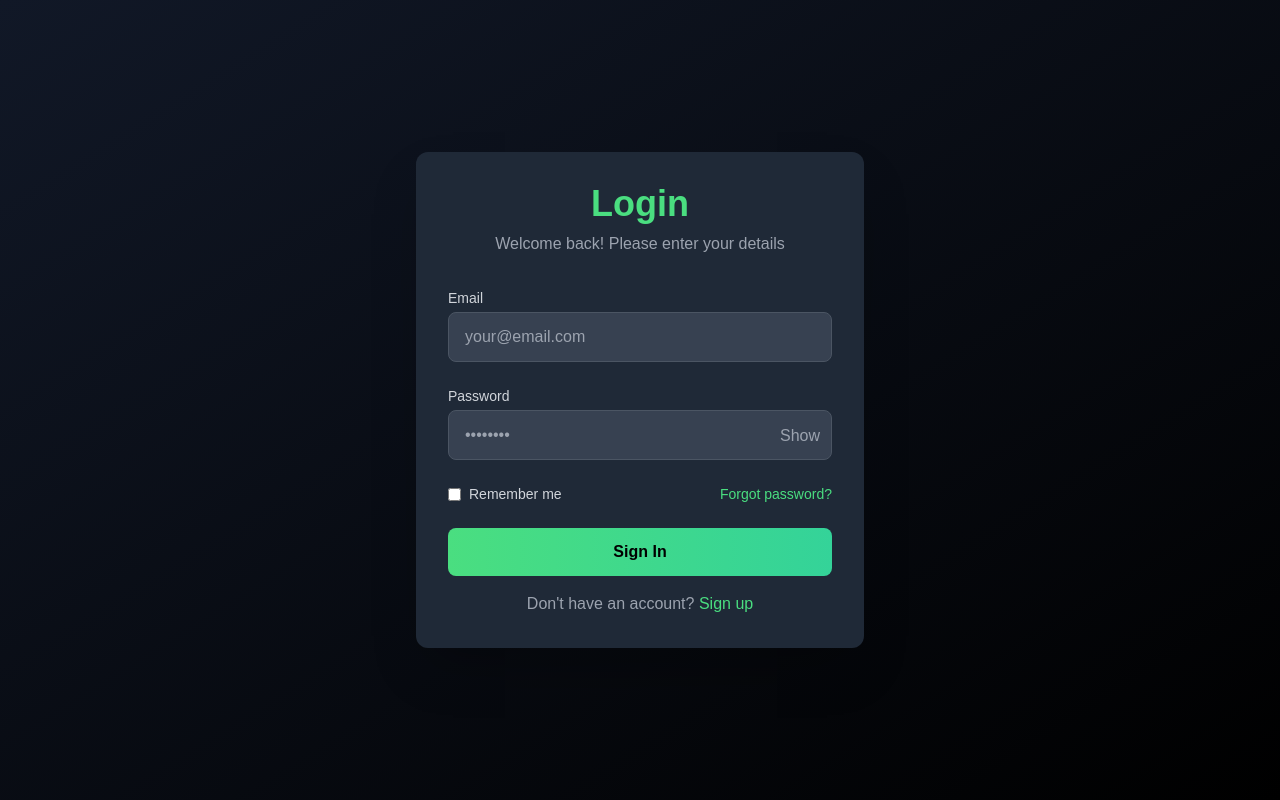
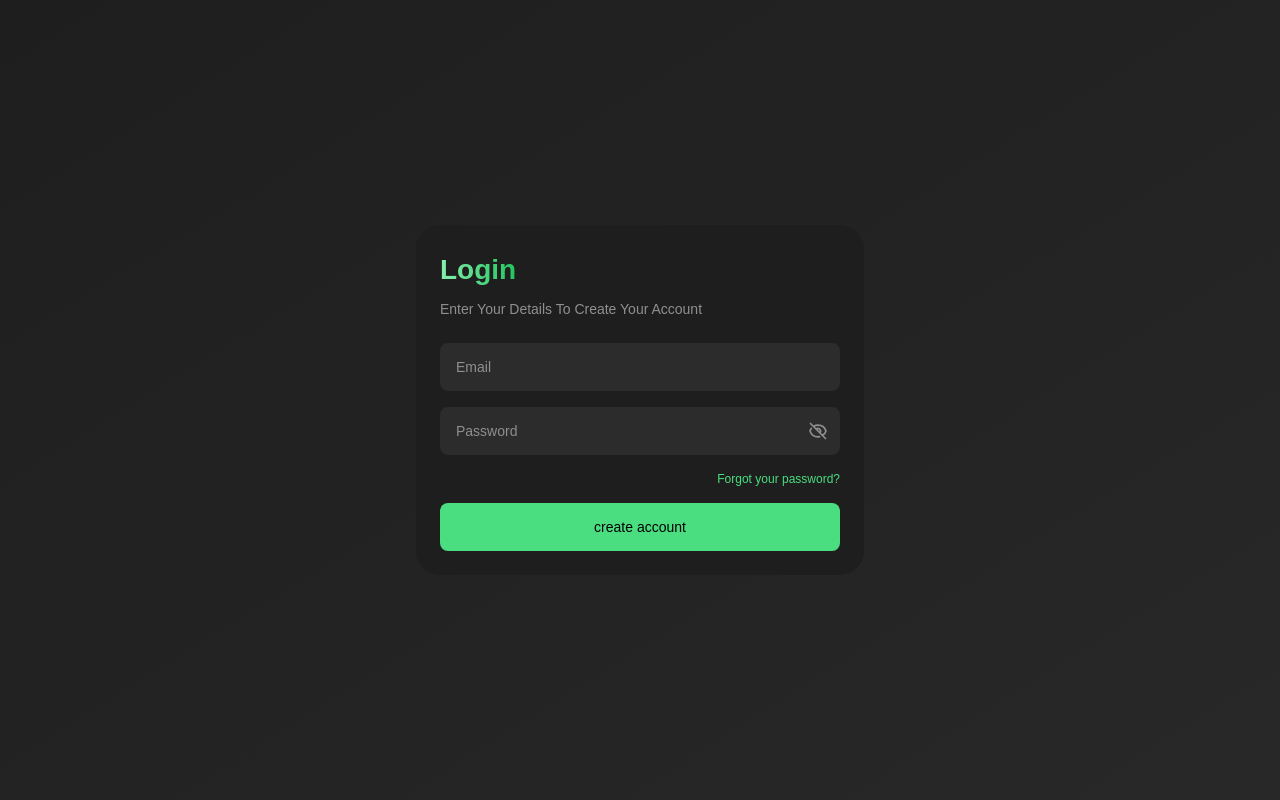
Before and after one commit to SeifEldin15/Sign-Language-Website, a React (Vite) app: page /login in a window 1280 px wide. Built offline with nearby package versions, Linux system fonts and the light colour scheme.

Commit message:
New login

```diff
--- a/src/pages/login.jsx
+++ b/src/pages/login.jsx
@@ -1,68 +1,72 @@
-import React, { useState } from 'react';
+import { useState } from 'react';
 import { Link } from 'react-router-dom';
 
 const Login = () => {
   const [showPassword, setShowPassword] = useState(false);
 
+  const handleSubmit = (e) => {
+    e.preventDefault();
+    // Handle login logic here
+  };
+
   return (
-    <div className="min-h-screen bg-gradient-to-br from-gray-900 to-black flex items-center justify-center p-4">
-      <div className="max-w-md w-full bg-gray-800 rounded-xl p-8 shadow-2xl">
-        <div className="mb-8 text-center">
-          <h1 className="text-4xl font-bold text-green-400 mb-2">Login</h1>
-          <p className="text-gray-400">Welcome back! Please enter your details</p>
+    <div className="min-h-screen bg-gradient-to-br from-[#1E1E1E] via-[#232323] to-[#282828] flex items-center justify-center px-4 h-screen">
+      <div className="max-w-md w-full space-y-6 p-6 bg-[#1E1E1E] rounded-3xl">
+        <div>
+          <h2 className="text-[28px] font-bold bg-gradient-to-r from-green-300 to-green-500 inline-block text-transparent bg-clip-text">
+            Login
+          </h2>
+          <p className="mt-2 text-[#8F8F8F] text-sm">
+            Enter Your Details To Create Your Account
+          </p>
         </div>
 
-        <form className="space-y-6">
+        <form className="space-y-4" onSubmit={handleSubmit}>
+          <div className="space-y-4">
             <div>
-            <label className="text-gray-300 text-sm font-medium mb-1 block">Email</label>
               <input
-              type="email"
-              className="w-full px-4 py-3 rounded-lg bg-gray-700 border border-gray-600 text-white focus:outline-none focus:border-green-400 transition"
-              placeholder="your@email.com"
+                type="text"
+                required
+                className="w-full px-4 py-3.5 bg-[#2C2C2C] rounded-lg text-white placeholder-[#8F8F8F] text-sm focus:outline-none"
+                placeholder="Email"
               />
             </div>
 
             <div className="relative">
-            <label className="text-gray-300 text-sm font-medium mb-1 block">Password</label>
               <input
                 type={showPassword ? "text" : "password"}
-              className="w-full px-4 py-3 rounded-lg bg-gray-700 border border-gray-600 text-white focus:outline-none focus:border-green-400 transition"
-              placeholder="••••••••"
+                required
+                className="w-full px-4 py-3.5 bg-[#2C2C2C] rounded-lg text-white placeholder-[#8F8F8F] text-sm focus:outline-none"
+                placeholder="Password"
               />
               <button
                 type="button"
-              className="absolute right-3 top-[38px] text-gray-400 hover:text-gray-200"
+                className="absolute right-3 top-1/2 -translate-y-1/2"
                 onClick={() => setShowPassword(!showPassword)}
               >
-              {showPassword ? "Hide" : "Show"}
+                <svg className="w-5 h-5 text-[#8F8F8F]" fill="none" stroke="currentColor" viewBox="0 0 24 24">
+                  {showPassword ? (
+                    <path strokeLinecap="round" strokeLinejoin="round" strokeWidth={2} d="M15 12a3 3 0 11-6 0 3 3 0 016 0z" />
+                  ) : (
+                    <path strokeLinecap="round" strokeLinejoin="round" strokeWidth={2} d="M13.875 18.825A10.05 10.05 0 0112 19c-4.478 0-8.268-2.943-9.543-7a9.97 9.97 0 011.563-3.029m5.858.908a3 3 0 114.243 4.243M9.878 9.878l4.242 4.242M9.88 9.88l-3.29-3.29m7.532 7.532l3.29 3.29M3 3l3.59 3.59m0 0A9.953 9.953 0 0112 5c4.478 0 8.268 2.943 9.543 7a10.025 10.025 0 01-4.132 5.411m0 0L21 21" />
+                  )}
+                </svg>
               </button>
             </div>
+          </div>
 
-          <div className="flex justify-between items-center">
-            <label className="flex items-center text-sm text-gray-300">
-              <input type="checkbox" className="mr-2 rounded border-gray-600 text-green-400 focus:ring-green-400" />
-              Remember me
-            </label>
-            <Link to="/forgot-password" className="text-sm text-green-400 hover:text-green-300">
-              Forgot password?
+          <div className="flex justify-end">
+            <Link to="/forgot-password" className="text-xs text-[#4ADE80] hover:text-[#3FCF76]">
+              Forgot your password?
             </Link>
           </div>
 
-          <div className="flex flex-col space-y-4">
           <button
             type="submit"
-              className="w-full bg-gradient-to-r from-green-400 to-emerald-400 text-black font-semibold py-3 px-4 rounded-lg hover:opacity-90 transition duration-300"
+            className="w-full py-3.5 px-4 mt-2 rounded-lg text-black bg-[#4ADE80] hover:bg-[#3FCF76] transition-colors text-sm font-medium"
           >
-              Sign In
+            create account
           </button>
-
-            <p className="text-gray-400 text-center">
-              Don't have an account?{' '}
-              <Link to="/signup" className="text-green-400 hover:text-green-300 font-medium">
-                Sign up
-              </Link>
-            </p>
-          </div>
         </form>
       </div>
     </div>
```
Lines whose indentation alone changed are shown as unchanged.
